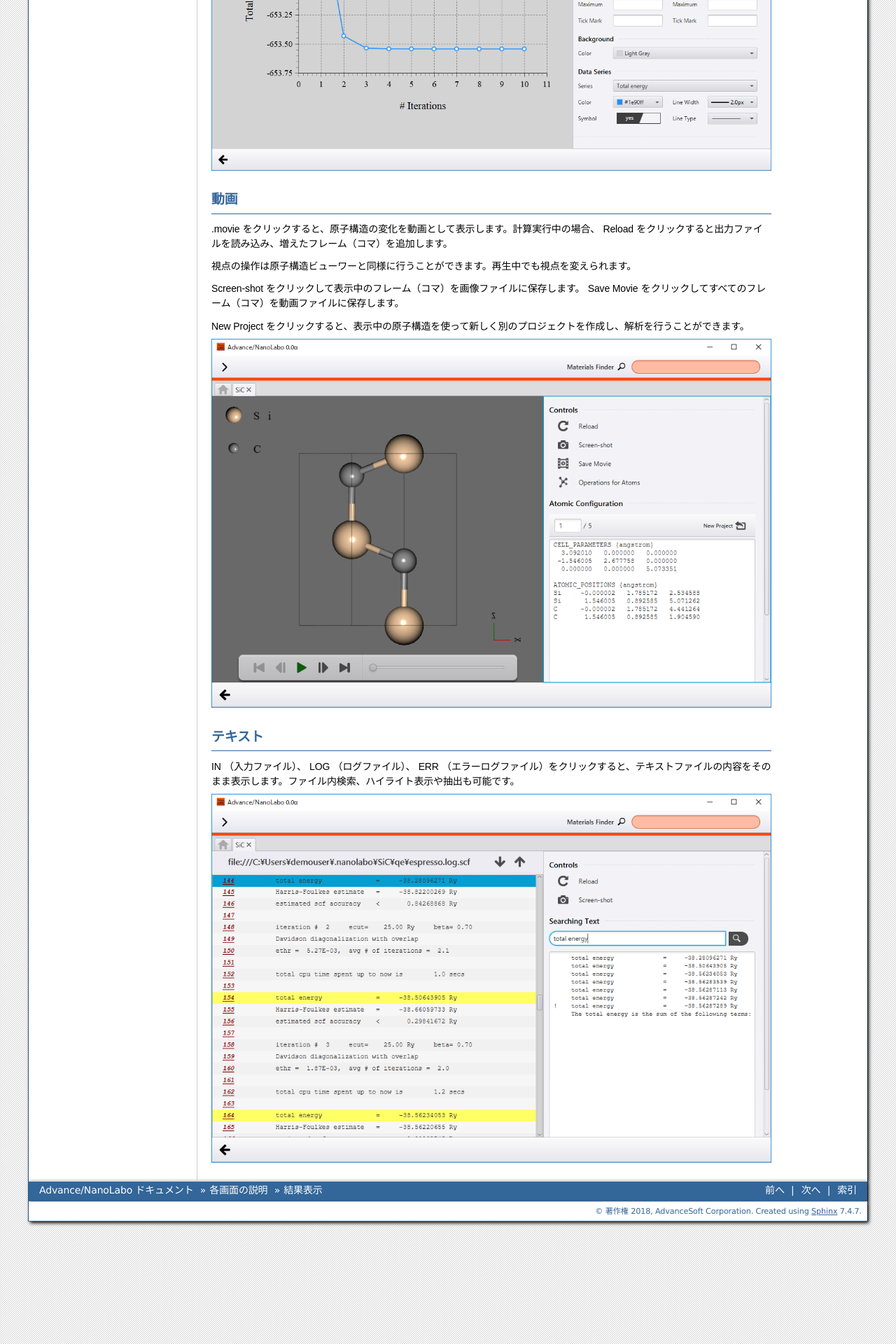
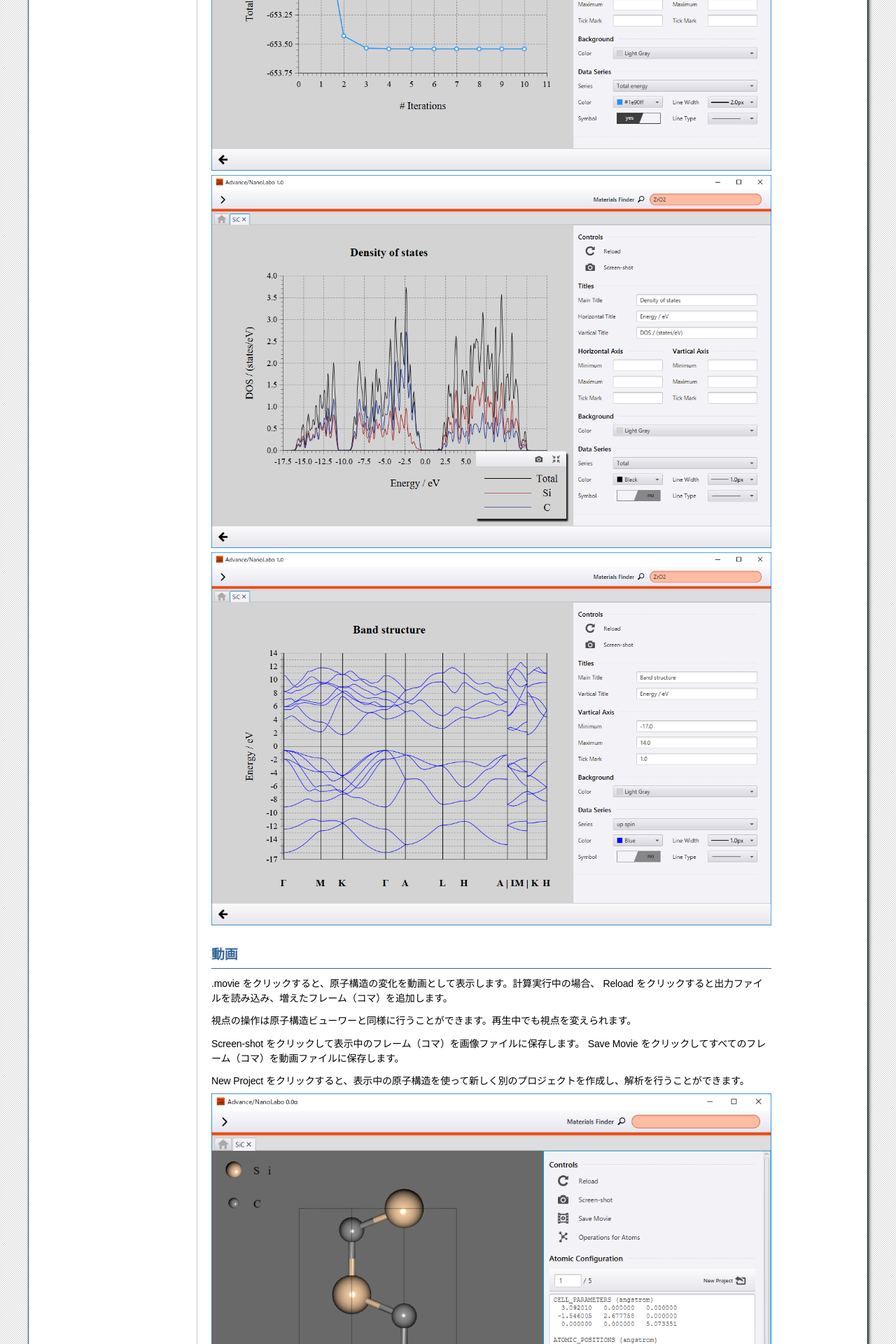
Before and after one commit to advancesoftcorp/nanolabo-doc, a Sphinx documentation site: the page built from docs/source/usage/result.rst, in a window 1280 px wide. Shown: the part 658-2578 px from the top of the page at 70% size. Built offline with Sphinx 7.4.7, drawn with Linux system fonts in a browser that asks for light colours; formulas are drawn with MathJax 3.

Commit message:
add images

```diff
--- a/docs/source/usage/result.rst
+++ b/docs/source/usage/result.rst
@@ -23,6 +23,10 @@
 
 .. image:: /img/2dplot.png
 
+.. image:: /img/dos.png
+
+.. image:: /img/band.png
+
 .. _movie:
 
 動画
```
Also changed, not shown: docs/source/img/band.png (added), docs/source/img/dos.png (added).
